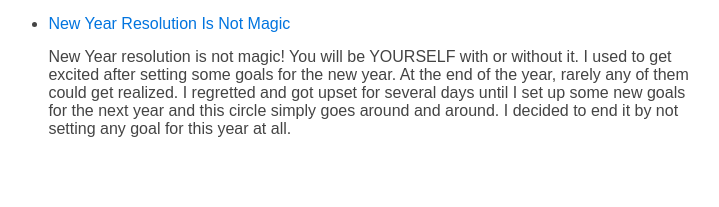
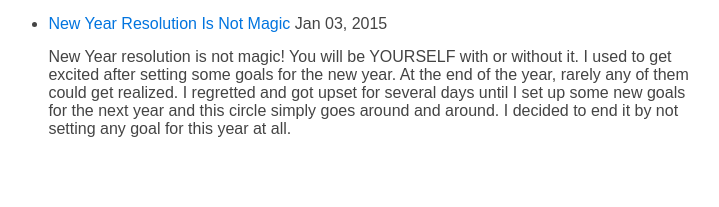
Before and after one commit to jintonic/jintonic.github.io, a Jekyll site: the page built from blog.html, in a window 1280 px wide. Shown: the top 207 px of the page, without its empty margins (274-993 px from the left). Built offline with Jekyll 4.4.1, drawn with Linux system fonts in a browser that asks for light colours.

Commit message:
change page to post

```diff
--- a/blog.html
+++ b/blog.html
@@ -6,7 +6,7 @@ layout: page
   {% for post in site.posts %}
     <li>
       <a href="{{ post.url }}">{{ post.title }}</a>
-      {{ page.date }}
+      {{ post.date | date: "%b %d, %Y" }}
       {{ post.excerpt }}
     </li>
   {% endfor %}
```
